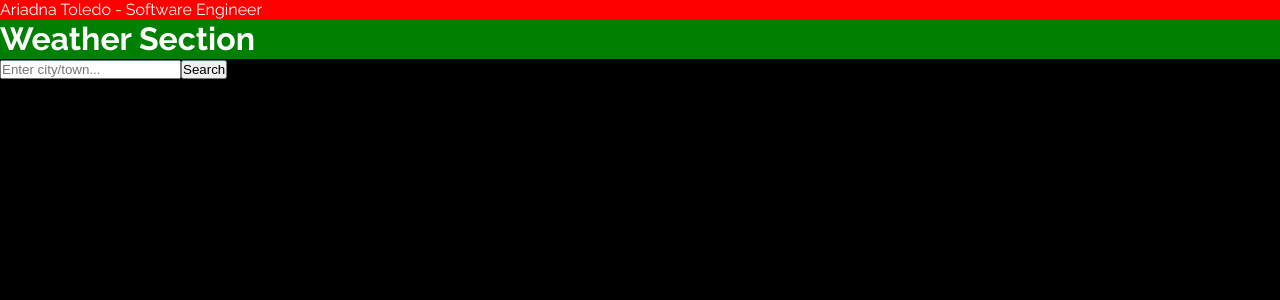
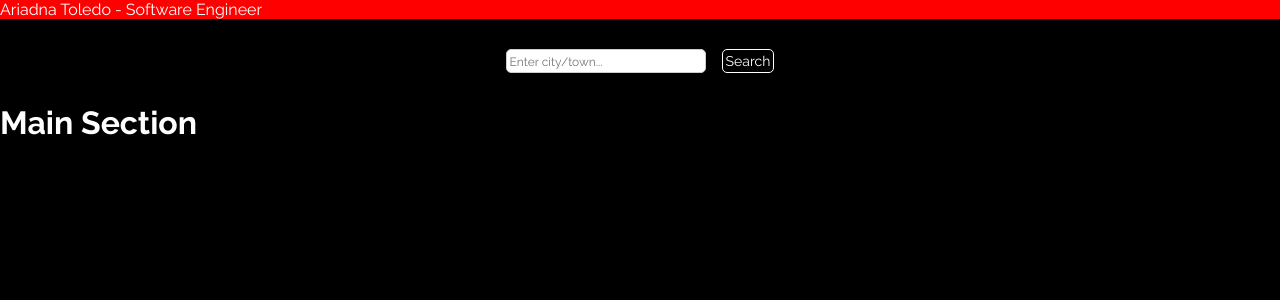
Before and after one commit to ariadnatoledo/mood-sound-card, a React (Vite) app: page / in a window 1280 px wide. Shown: the top 300 px of the page. Built offline with nearby package versions, Linux system fonts and the light colour scheme.

Commit message:
Add styling in my weather card

```diff
--- a/src/components/Hero/Hero.jsx
+++ b/src/components/Hero/Hero.jsx
@@ -33,9 +33,8 @@ function Hero() {
 
   return (
     <div className="hero">
-      <h1 className="hero__title">Weather Section</h1>
 
-      <div>
+      <div className="hero__weather">
         {/* Search box */}
         <input
           type="text"
@@ -49,25 +48,23 @@ function Hero() {
       {error && <p className="error">{error}</p>}
 
       {weather.name && (
-        <>
-          <p>{weather.name}</p>
+        <div className="weather-info">
+          <p className="city-name">{weather.name}</p>
 
-          <p>Temperature:
-             {weather.main && weather.main.temp
-              ? `${weather.main.temp}°C`
-              : "Temperature data not available"}
+          <p className="temperature">
+            Temperature: {weather.main && weather.main.temp ? `${weather.main.temp}°C` : "Temperature data not available"}
           </p>
 
           {weather.main && (
             <>
-              <p>Humidity: {weather.main.humidity}%</p>
+              <p className="humidity">Humidity: {weather.main.humidity}%</p>
             </>
           )}
 
           {weather.weather && weather.weather[0] && (
-            <p>({weather.weather[0].description})</p>
+            <p className="description">({weather.weather[0].description})</p>
           )}
-        </>
+        </div>
       )}
     </div>
   );
--- a/src/components/Hero/Hero.scss
+++ b/src/components/Hero/Hero.scss
@@ -4,12 +4,86 @@
 @use "../../styles/global" as *;
 
 .hero {
-    &__title {
-        background: green;
-        color: white;
+    display: flex;
+    flex-direction: column;
+    align-items: center;
+    padding: 20px;
+    background-color: black;
+    // min-height: 100vh;
+    &__weather {
+        display: flex;
+        gap: 16px;
     }
-}
+  }
 
-p {
+  .hero__title {
+    font-size: 2rem;
+    margin-bottom: 20px;
     color: white;
-}
+    font-weight: bold;
+  }
+
+  input {
+    font-family: "Raleway";
+    padding: 3px;
+    font-size: 14px;
+    margin: 10px 0;
+    border: 1px solid #ccc;
+    border-radius: 5px;
+    width: 200px;
+
+    &::placeholder {
+        font-family: "Raleway";
+        font-size: 12px;
+    }
+  }
+
+  button {
+    font-family: "Raleway";
+    padding: 3px;
+    font-size: 14px;
+    cursor: pointer;
+    border: 1px solid white;
+    background-color: black;
+    color: white;
+    border-radius: 5px;
+    margin: 10px 0;
+
+    &:hover {
+      background-color: #666;
+    }
+  }
+
+  .error {
+    color: red;
+    font-weight: bold;
+    margin-top: 10px;
+  }
+
+  .weather-info {
+    margin-top: 20px;
+    background-color: black;
+    border: 1px solid white;
+    padding: 10px;
+    border-radius: 10px;
+    text-align: center;
+    width: 250px;
+  }
+
+  .weather-info p {
+    color: #666;
+  }
+
+  .weather-info p.temperature {
+    font-weight: bold;
+    color: #333;
+  }
+
+  .weather-info p.description {
+    font-style: italic;
+    color: #333;
+  }
+
+  .weather-info p.humidity {
+    color: #666;
+  }
--- /dev/null
+++ b/src/components/Main/Main.jsx
@@ -0,0 +1,11 @@
+import "./Main.scss";
+
+function Main() {
+  return (
+    <div className="main">
+      <h1 className="main__title">Main Section</h1>
+    </div>
+  )
+}
+
+export default Main
--- /dev/null
+++ b/src/components/Main/Main.scss
@@ -0,0 +1,10 @@
+@use "../../styles/mixins" as *;
+@use "../../styles/typography" as *;
+@use "../../styles/variables" as *;
+@use "../../styles/global" as *;
+
+.main {
+  &__title {
+    color: white;
+  }
+}
--- a/src/pages/HomePage/HomePage.jsx
+++ b/src/pages/HomePage/HomePage.jsx
@@ -1,10 +1,12 @@
 import Hero from "../../components/Hero/Hero"
+import Main from "../../components/Main/Main"
 
 
 function HomePage() {
   return (
     <div>
       <Hero />
+      <Main />
     </div>
   )
 }
```
